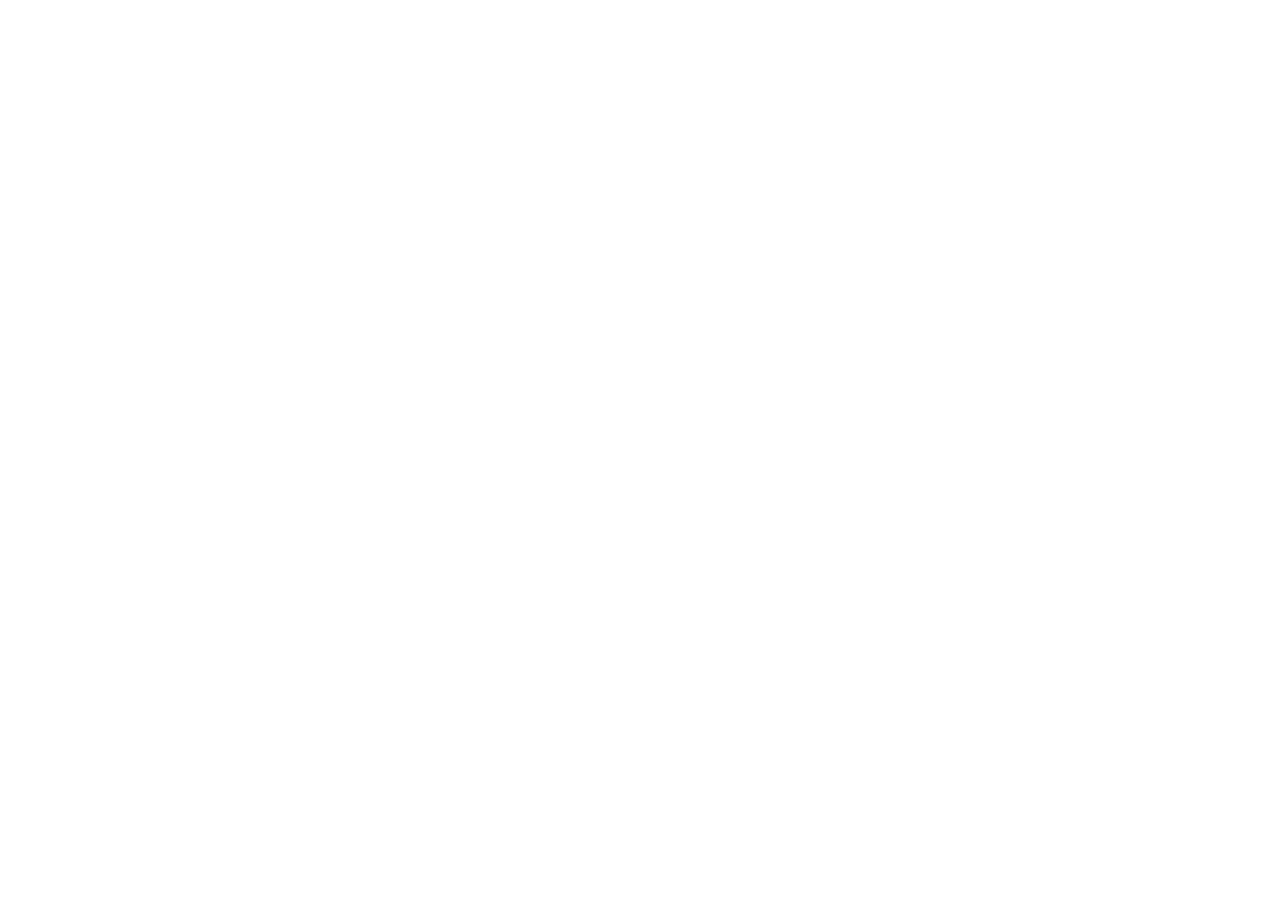
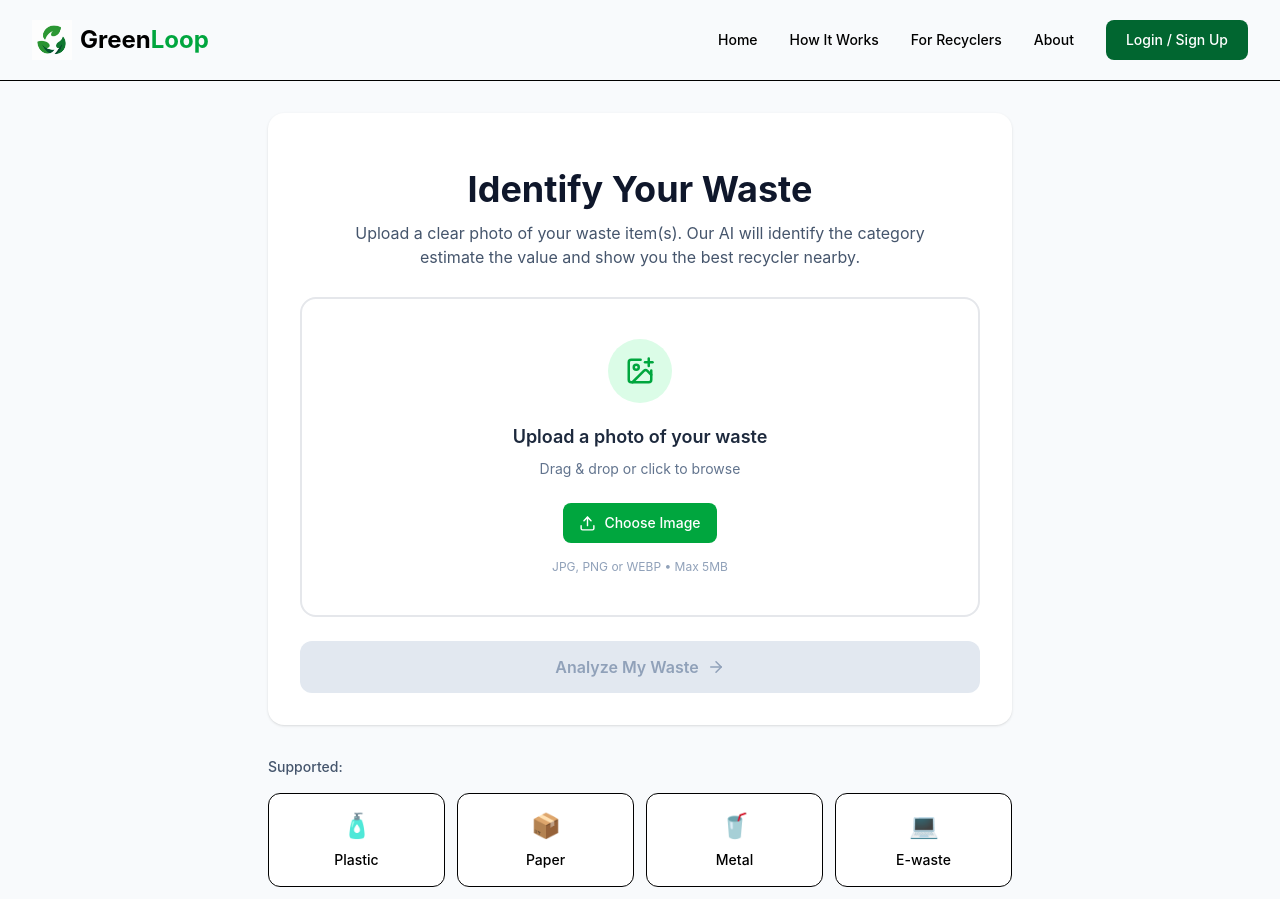
Before and after one commit to nikhila-2006/GreenLoop, a React (Vite) app in the folder Frontend/: page /upload in a window 1280 px wide. Before the commit this address had no page. Before the commit the page ends 800 px from the top, so only its background shows below. Built offline with nearby package versions, Linux system fonts and the light colour scheme.

Commit message:
feat: add waste upload page

```diff
--- a/Frontend/src/App.jsx
+++ b/Frontend/src/App.jsx
@@ -1,10 +1,12 @@
 import { useState } from 'react';
 import { Routes, Route ,Navigate} from "react-router-dom";
 import LandingPage from './pages/Landing';
+import WasteUpload from './pages/WasteUpload';
 function App() {
   return (
     <Routes>
       <Route path="/" element={<LandingPage/>}/>
+      <Route path="/upload" element={<WasteUpload/>}/>
     </Routes>
   )
 }
--- /dev/null
+++ b/Frontend/src/components/SupportedCard.jsx
@@ -0,0 +1,11 @@
+function SupportedCard({image,name}){
+    return(
+        <div className="bg-white border rounded-xl p-4 text-center">
+            <div className="text-2xl">{image}</div>
+                <p className="text-sm font-medium mt-2">
+                    {name}
+                </p>
+        </div>
+    )
+}
+export default SupportedCard
--- a/Frontend/src/components/navbar.jsx
+++ b/Frontend/src/components/navbar.jsx
@@ -1,3 +1,4 @@
+import { Link } from "react-router-dom";
 function Navbar(){
     return (
         <div>
@@ -13,18 +14,18 @@
                 </div>
 
                 <div className="hidden md:flex items-center gap-8 text-sm font-medium">
-                    <a href="#" className="hover:text-green-600">
+                    <Link to="/" className="hover:text-green-600">
                         Home
-                    </a>
-                    <a href="#how-it-works" className="hover:text-green-600">
+                    </Link>
+                    <Link to="/" className="hover:text-green-600">
                         How It Works
-                    </a>
-                    <a href="#" className="hover:text-green-600">
+                    </Link>
+                    <Link to="/" className="hover:text-green-600">
                         For Recyclers
-                    </a>
-                    <a href="#" className="hover:text-green-600">
+                    </Link>
+                    <Link to="/" className="hover:text-green-600">
                         About
-                    </a>
+                    </Link>
                     <button className="px-5 py-2.5 bg-green-800 text-white rounded-lg hover:bg-green-700">
                         Login / Sign Up
                     </button>
--- a/Frontend/src/pages/Landing.jsx
+++ b/Frontend/src/pages/Landing.jsx
@@ -1,6 +1,7 @@
 import { ArrowRight, Camera, Brain, MapPin, Truck } from "lucide-react";
 import Navbar from "../components/navbar";
 import StepsCard from '../components/StepsCard';
+import { Link } from "react-router-dom";
 function LandingPage() {
     return (
         <div className="min-h-screen bg-white text-slate-800">
@@ -22,10 +23,10 @@
                 for convenient pickup.
                 </p>
                 <div className="flex flex-wrap gap-4 mt-8">
-                <button className="flex items-center gap-2 px-6 py-3.5 bg-green-700 text-white rounded-lg font-semibold hover:bg-green-800">
+                <Link to="/upload" className="flex items-center gap-2 px-6 py-3.5 bg-green-700 text-white rounded-lg font-semibold hover:bg-green-800">
                     Identify My Waste
                     <ArrowRight size={18} />
-                </button>
+                </Link>
                 <button className="px-6 py-3.5 border border-green-700 text-green-800 rounded-lg font-semibold hover:bg-green-50">
                     For Recyclers
                 </button>
--- /dev/null
+++ b/Frontend/src/pages/WasteUpload.jsx
@@ -0,0 +1,134 @@
+import { useState } from "react";
+import {ArrowLeft,ArrowRight,Camera,ImagePlus,Upload,X,} from "lucide-react";
+import { useNavigate } from "react-router-dom";
+import Navbar from "../components/navbar";
+import SupportedCard from "../components/SupportedCard";
+function WasteUpload() {
+    const navigate = useNavigate();
+    const [image, setImage] = useState(null);
+    const [preview, setPreview] = useState(null);
+    const handleImageChange = (e) => {
+        const file = e.target.files[0];
+        if (!file) return;
+        setImage(file);
+        setPreview(URL.createObjectURL(file));
+    };
+    const removeImage = () => {
+        setImage(null);
+        setPreview(null);
+    };
+    const handleAnalyze = () => {
+        if (!image) return;
+        // Backend / AWS integration will be added later
+        navigate("/result");
+    };
+    return (
+        <div className="min-h-screen bg-slate-50">
+        {/* Navbar */}
+        <Navbar/>
+        {/* Main */}
+        <main className="max-w-3xl mx-auto p-3">
+            {/* Heading */}
+            <div className="bg-white rounded-2xl shadow-sm  mt-5 p-6 md:p-8">
+                <div className="text-center p-4">
+                    <h1 className="text-3xl md:text-4xl font-bold text-slate-900 mt-2">
+                        Identify Your Waste
+                    </h1>
+                    <p className="text-slate-600 m-3">
+                        Upload a clear photo of your waste item(s). Our AI will identify the category estimate the value and show you
+                        the best recycler nearby.
+                    </p>
+                </div>
+            {/* Upload Card */}
+            {!preview ? (
+                <label
+                htmlFor="waste-image"
+                className="border-2 border border-gray-200 rounded-2xl min-h-[320px] flex flex-col items-center justify-center cursor-pointer hover:border-green-500 hover:bg-green-50/30 transition">
+                <div className="w-16 h-16 rounded-full bg-green-100 flex items-center justify-center">
+                    <ImagePlus
+                    size={30}
+                    className="text-green-600"
+                    />
+                </div>
+                <h2 className="text-lg font-semibold mt-5 text-slate-800">
+                    Upload a photo of your waste
+                </h2>
+                <p className="text-sm text-slate-500 mt-2">
+                    Drag & drop or click to browse
+                </p>
+                <div className="flex items-center gap-2 mt-6 px-4 py-2.5 bg-green-600 text-white rounded-lg text-sm font-medium">
+                    <Upload size={17} />
+                    Choose Image
+                </div>
+                <p className="text-xs text-slate-400 mt-4">
+                    JPG, PNG or WEBP • Max 5MB
+                </p>
+                <input
+                    id="waste-image"
+                    type="file"
+                    accept="image/*"
+                    onChange={handleImageChange}
+                    className="hidden"
+                />
+                </label>
+            ) : (
+                /* Image Preview */
+                <div>
+                <div className="relative rounded-2xl overflow-hidden bg-slate-100">
+                    <img
+                    src={preview}
+                    alt="Waste preview"
+                    className="w-full max-h-[420px] object-contain"
+                    />
+
+                    <button
+                    onClick={removeImage}
+                    className="absolute top-4 right-4 w-10 h-10 rounded-full bg-white shadow-md flex items-center justify-center text-slate-600 hover:text-red-500"
+                    >
+                    <X size={20} />
+                    </button>
+                </div>
+                <div className="flex items-center gap-3 mt-4 p-4 bg-green-50 rounded-xl">
+                    <Camera className="text-green-600" size={20} />
+                    <div>
+                    <p className="font-medium text-slate-800">
+                        {image?.name}
+                    </p>
+                    <p className="text-xs text-slate-500">
+                        Ready for analysis
+                    </p>
+                    </div>
+                </div>
+                </div>
+            )}
+            {/* Analyze Button */}
+            <button
+                onClick={handleAnalyze}
+                disabled={!image}
+                className={`w-full mt-6 py-3.5 rounded-xl flex items-center justify-center gap-2 font-semibold transition ${
+                image
+                    ? "bg-green-600 text-white hover:bg-green-700"
+                    : "bg-slate-200 text-slate-400 cursor-not-allowed"
+                }`}>
+                Analyze My Waste
+                <ArrowRight size={18} />
+            </button>
+            </div>
+            {/* Supported Waste */}
+            <div className="mt-8">
+                <p className=" text-sm font-medium text-slate-600 mb-4">
+                    Supported:
+                </p>
+                <div className="grid grid-cols-2 md:grid-cols-4 gap-3">
+                    <SupportedCard image="&#129524;" name="Plastic"/>
+                    <SupportedCard image="&#128230;" name="Paper"/>
+                    <SupportedCard image="&#129380;" name="Metal"/>
+                    <SupportedCard image="&#128187;" name="E-waste"/>
+                </div>
+            </div>
+        </main>
+        </div>
+    );
+}
+
+export default WasteUpload;
```
